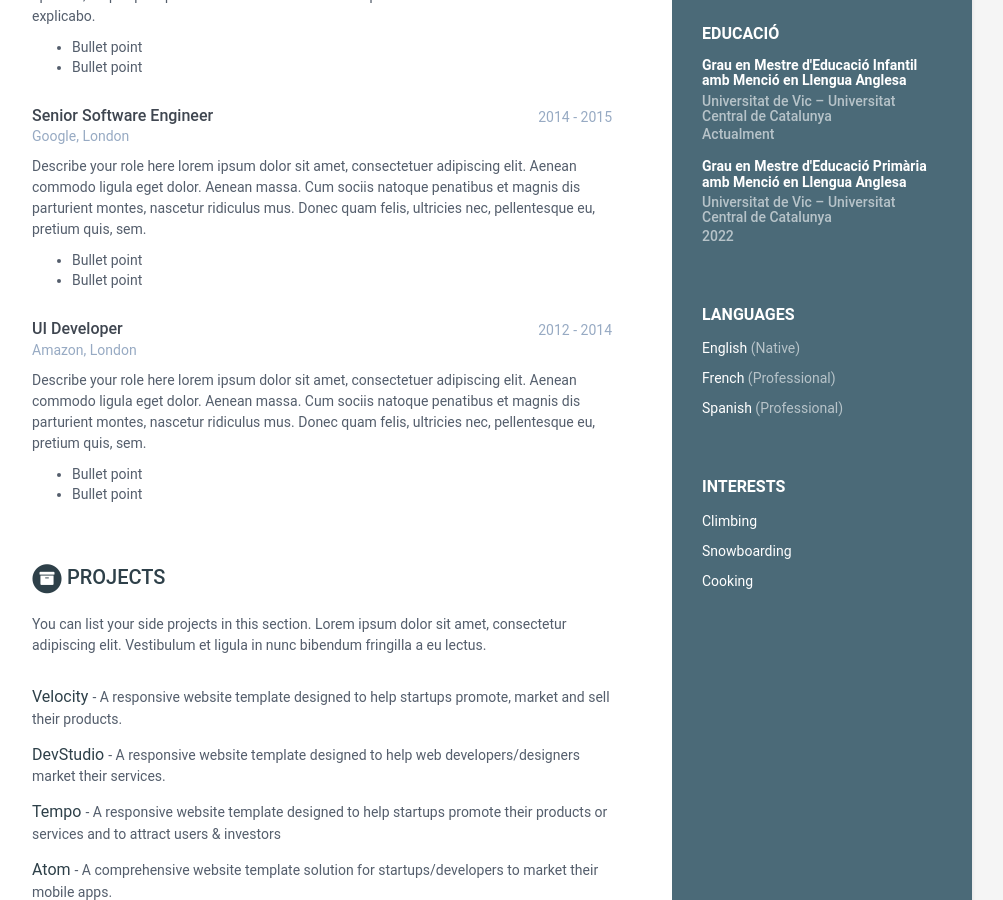
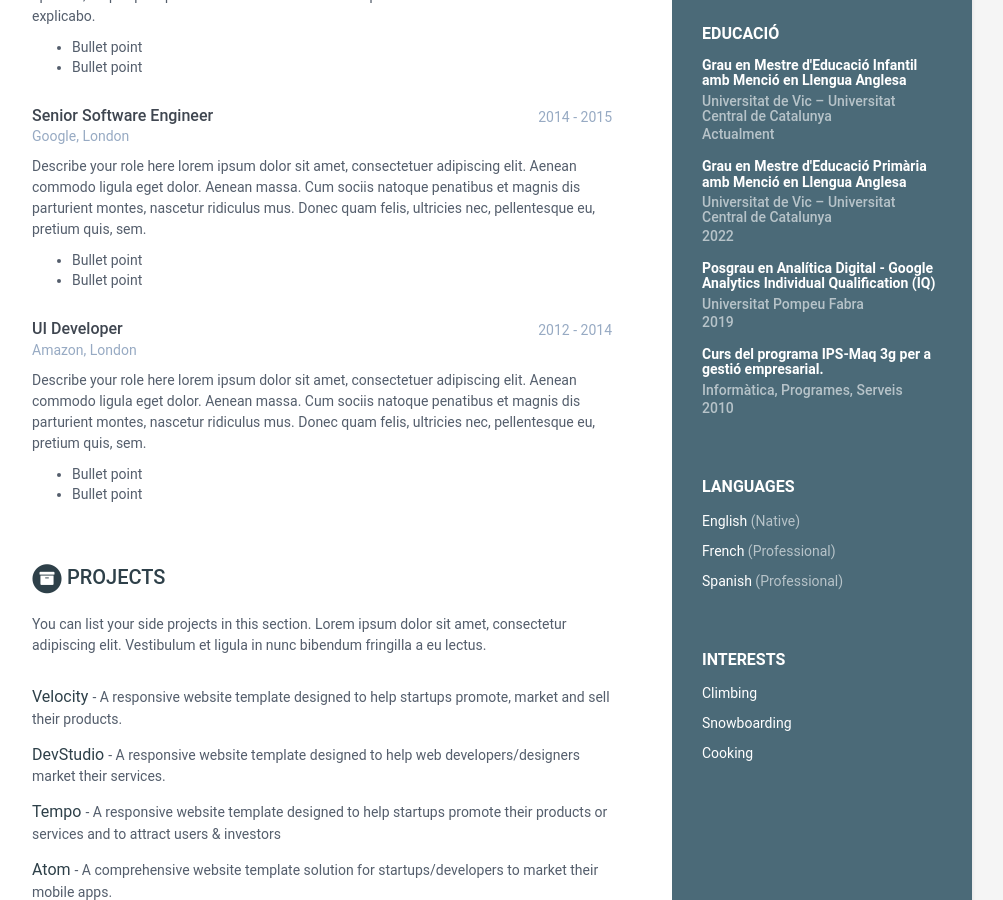
Before and after one commit to vpalomares/cv, a Jekyll site: the page built from index.html, in a window 1280 px wide and 900 px high, scrolled down 504 px. Shown: the whole window, without its empty margins (168-1171 px from the left). Built offline with Jekyll 4.4.1, drawn with Linux system fonts in a browser that asks for light colours.

Commit message:
Update data.yml

```diff
--- a/_data/data.yml
+++ b/_data/data.yml
@@ -54,6 +54,12 @@ education:
       - degree: Grau en Mestre d'Educació Primària amb Menció en Llengua Anglesa
         university: Universitat de Vic – Universitat Central de Catalunya
         time: 2022
+      - degree: Posgrau en Analítica Digital - Google Analytics Individual Qualification (IQ)
+        university: Universitat Pompeu Fabra
+        time: 2019
+      - degree: Curs del programa IPS-Maq 3g per a gestió empresarial.
+        university: Informàtica, Programes, Serveis
+        time: 2010
 experiences:
     title: Experiences
     info:
```
